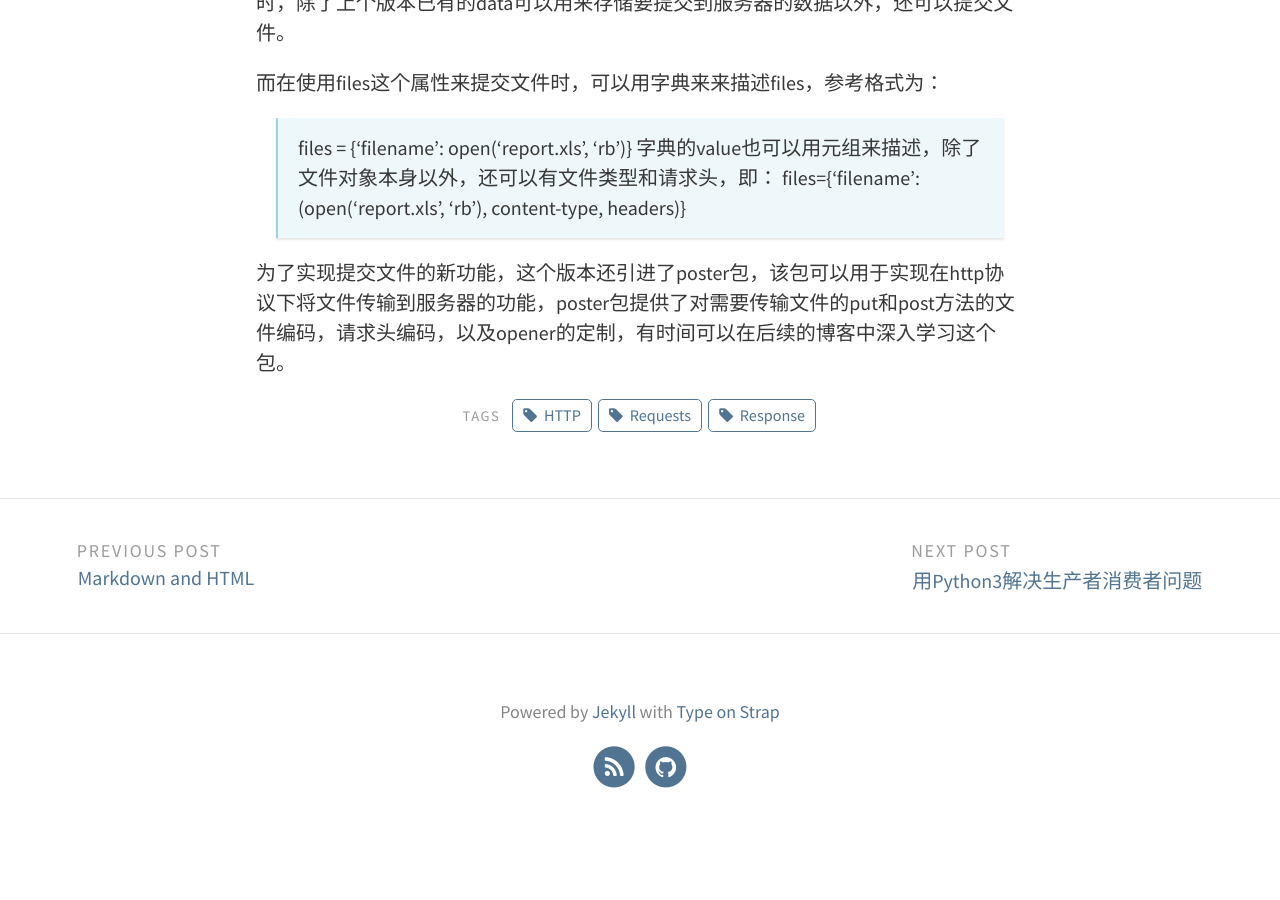
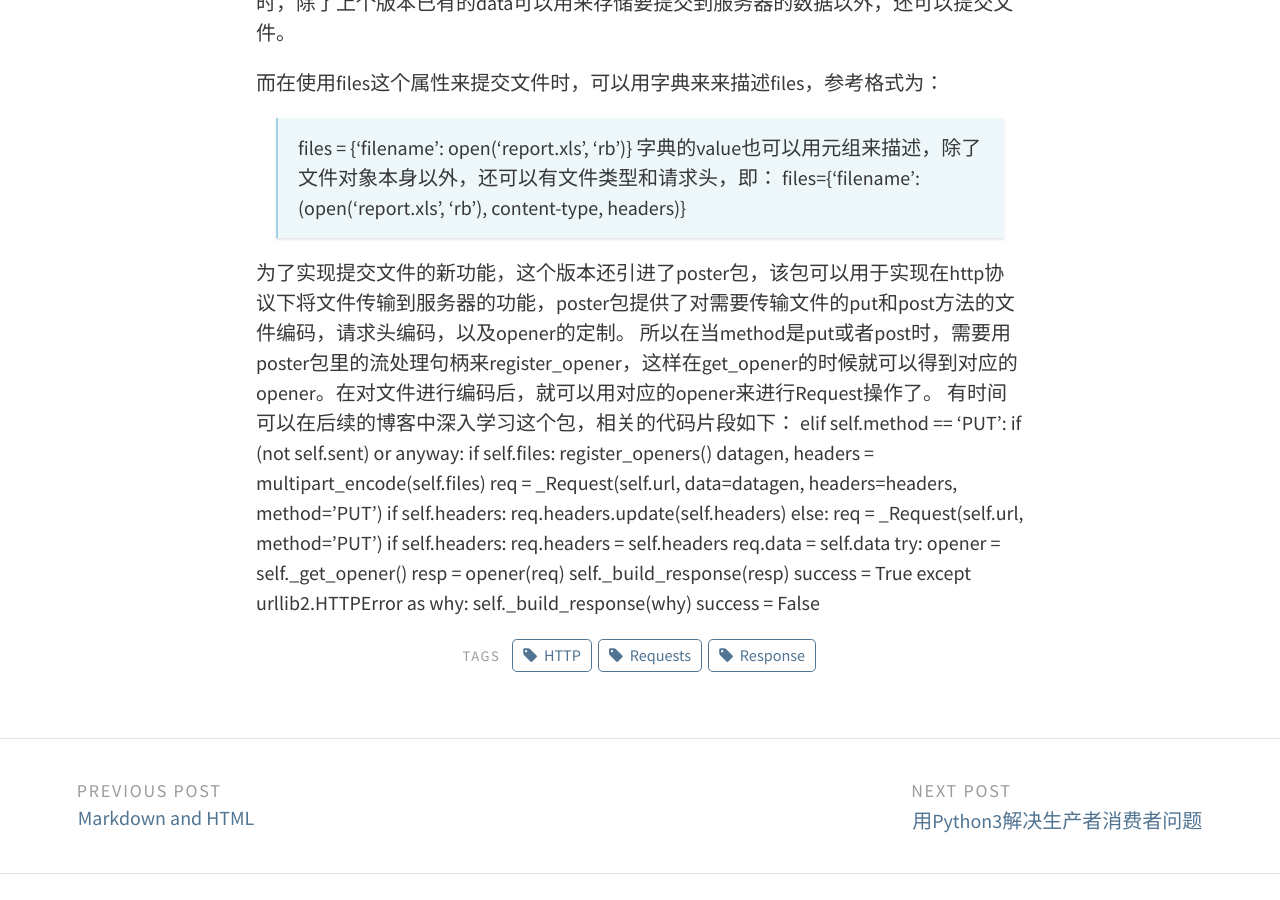
Before and after one commit to linan-zhou/linan-zhou.github.io, a Jekyll site: the page built from _posts/2018-03-30-requests.md, in a window 1280 px wide and 900 px high, scrolled down 2520 px. Built offline with Jekyll 4.4.1, drawn with Linux system fonts in a browser that asks for light colours; before the commit the page ends 3393 px from its top, so only the background shows below that.

Commit message:
My blog about Requests module.

```diff
--- a/_posts/2018-03-30-requests.md
+++ b/_posts/2018-03-30-requests.md
@@ -67,6 +67,7 @@ Requests库将urllib的功能进行封装之后，使用起来使得代码更加
 
             object.__setattr__(self, name, value)
 
+
 V0.2.1版本:
 
 相比最初的版本，Request类的属性多了一个files，这样在实现HTTP的put和post方法时，除了上个版本已有的data可以用来存储要提交到服务器的数据以外，还可以提交文件。
@@ -76,4 +77,27 @@ V0.2.1版本:
 字典的value也可以用元组来描述，除了文件对象本身以外，还可以有文件类型和请求头，即：
 >files={'filename': (open(‘report.xls’, ‘rb’), content-type, headers)}
 
-为了实现提交文件的新功能，这个版本还引进了poster包，该包可以用于实现在http协议下将文件传输到服务器的功能，poster包提供了对需要传输文件的put和post方法的文件编码，请求头编码，以及opener的定制，有时间可以在后续的博客中深入学习这个包。
+为了实现提交文件的新功能，这个版本还引进了poster包，该包可以用于实现在http协议下将文件传输到服务器的功能，poster包提供了对需要传输文件的put和post方法的文件编码，请求头编码，以及opener的定制。
+所以在当method是put或者post时，需要用poster包里的流处理句柄来register_opener，这样在get_opener的时候就可以得到对应的opener。在对文件进行编码后，就可以用对应的opener来进行Request操作了。
+有时间可以在后续的博客中深入学习这个包，相关的代码片段如下：
+    elif self.method == 'PUT':
+        if (not self.sent) or anyway:
+            if self.files:
+                register_openers()
+                datagen, headers = multipart_encode(self.files)
+                req = _Request(self.url, data=datagen, headers=headers, method='PUT')
+                if self.headers:
+                    req.headers.update(self.headers)
+            else:
+                req = _Request(self.url, method='PUT')
+                if self.headers:
+                    req.headers = self.headers
+                req.data = self.data
+            try:
+                opener = self._get_opener()
+                resp =  opener(req)
+                self._build_response(resp)
+                success = True
+            except urllib2.HTTPError as why:
+                self._build_response(why)
+                success = False
```
